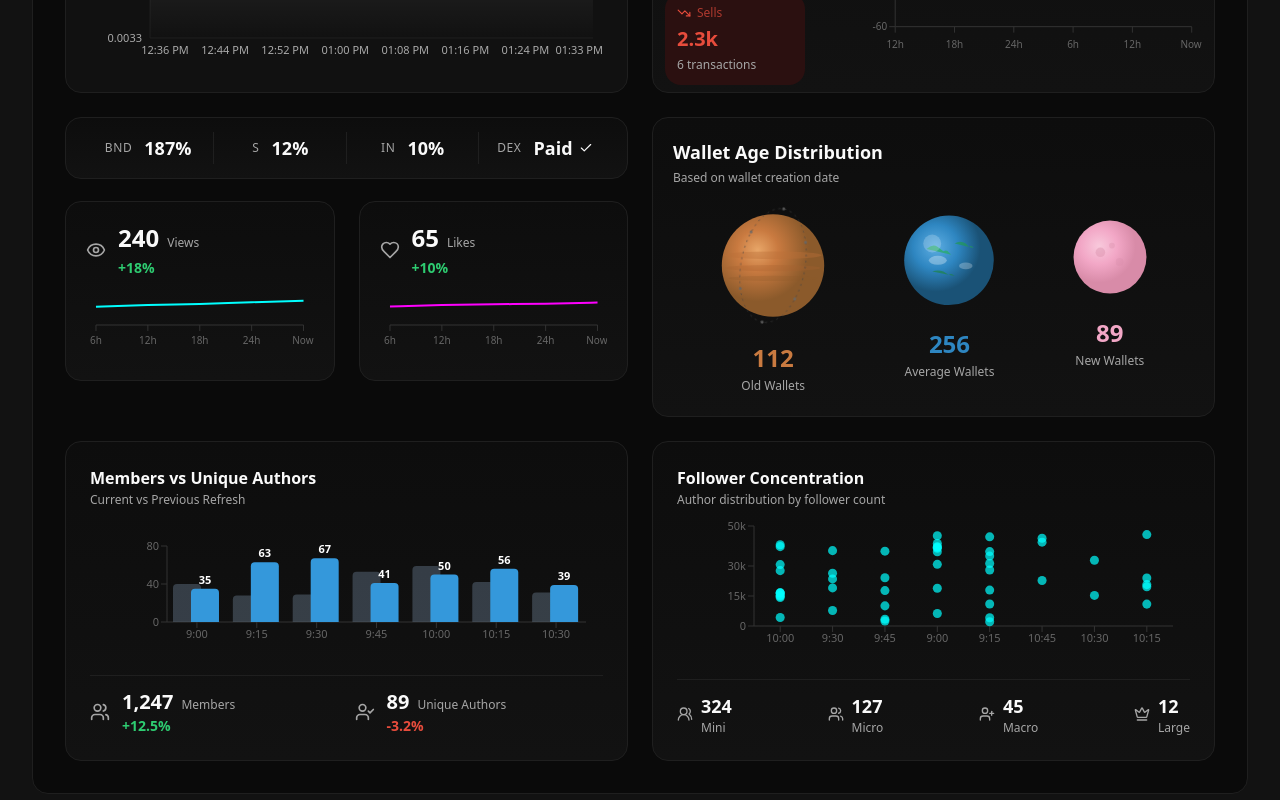
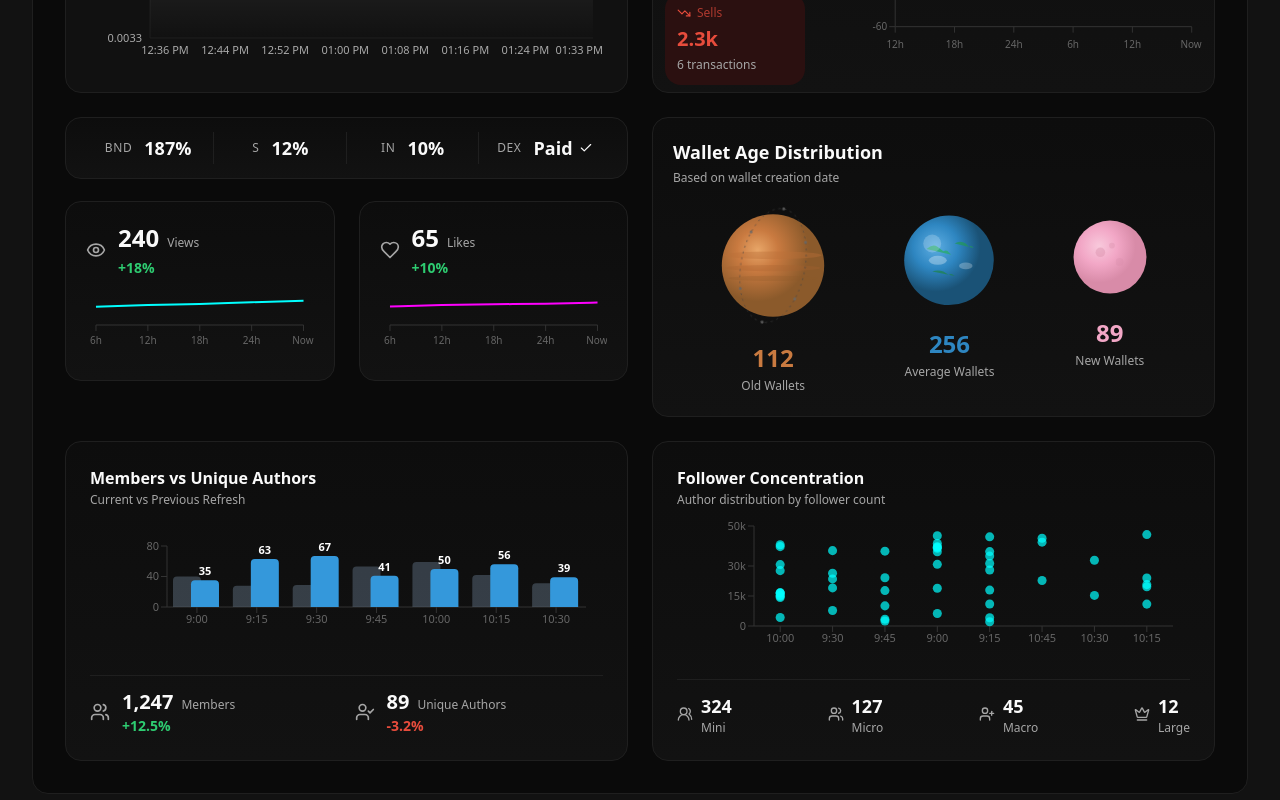
Before and after one commit to SAISURYACHARAN89/dashboard-void-shell, a React (Vite) app: page / in a window 1280 px wide. Shown: the part 456-1256 px from the top of the page. Built offline with nearby package versions, Linux system fonts and the light colour scheme; the HTML template or start-up script is replaced by a standard one.

Commit message:
Adjust X-axis position

```diff
--- a/src/components/BarGraphSection.tsx
+++ b/src/components/BarGraphSection.tsx
@@ -65,7 +65,7 @@ const BarGraphSection = () => {
           <ResponsiveContainer width="100%" height="100%">
             <BarChart
               data={chartData}
-              margin={{ top: 30, right: 25, bottom: 15, left: 25 }}
+              margin={{ top: 30, right: 25, bottom: 30, left: 25 }}
               barGap={-10}
             >
               <XAxis
```
